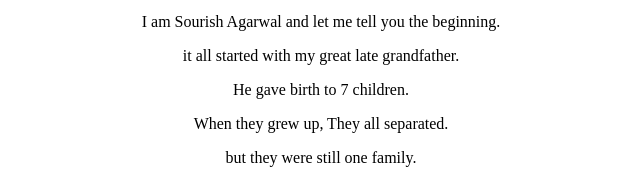
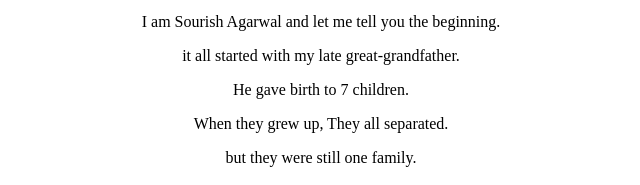
Before and after one commit to Voider123/Indradhanush, a plain HTML site: page index.html in a window 1280 px wide. Shown: the part 805-990 px from the top of the page, 319-959 px from the left. Drawn offline with Linux system fonts and the light colour scheme.

Commit message:
Update index.html

```diff
--- a/index.html
+++ b/index.html
@@ -21,7 +21,7 @@
     <center><p>This is the tree of my beautiful family</p></center>
     <center><p>My family's name is The Agarwal family</p></center>
     <center><p>I am Sourish Agarwal and let me tell you the beginning.</p></center>
-    <center><p>it all started with my great late grandfather.</p></center>
+    <center><p>it all started with my late great-grandfather.</p></center>
     <center><p>He gave birth to 7 children.</p></center>
     <p>When they grew up, They all separated.</p>
     <p>but they were still one family.</p>
```
